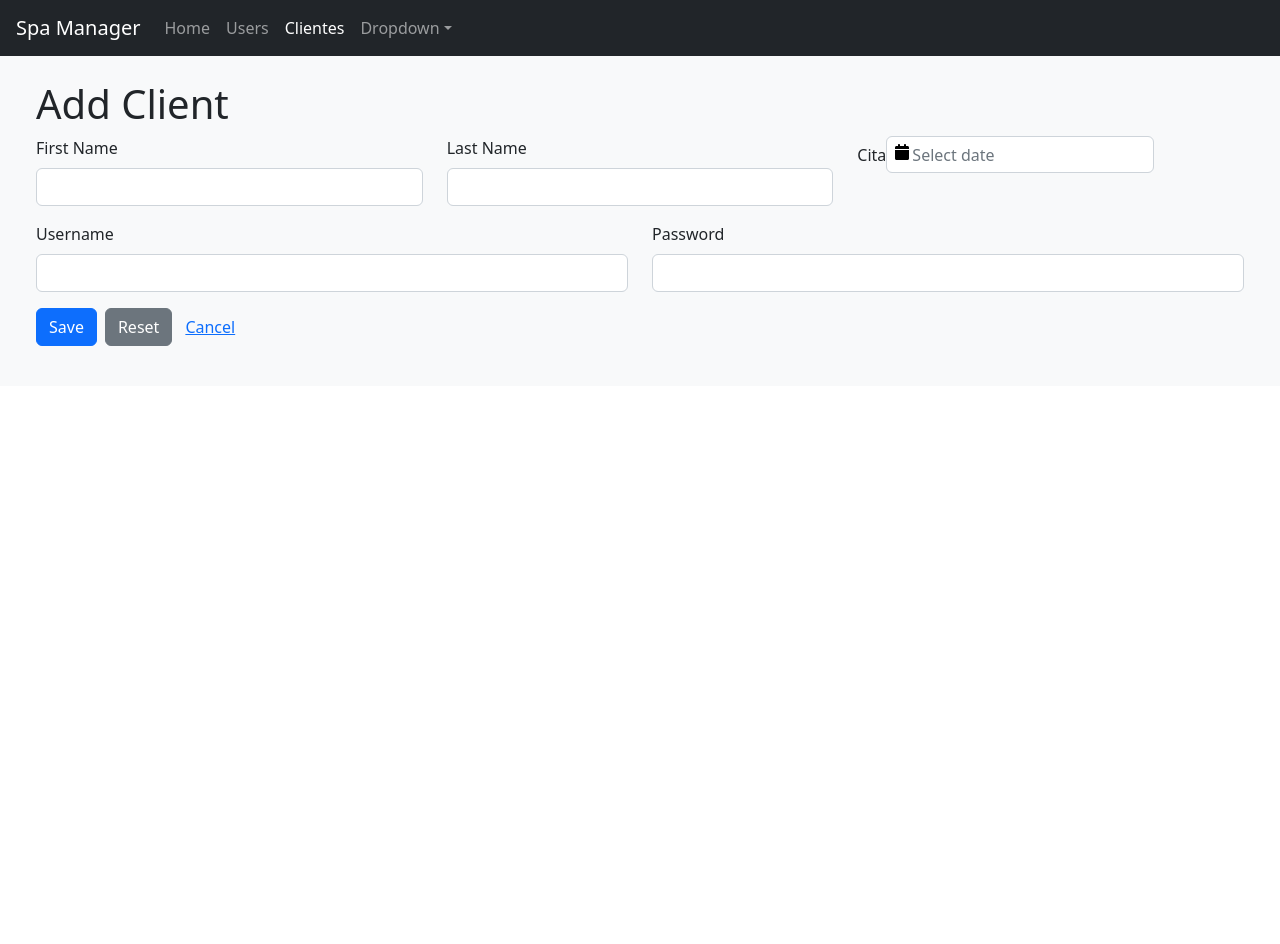
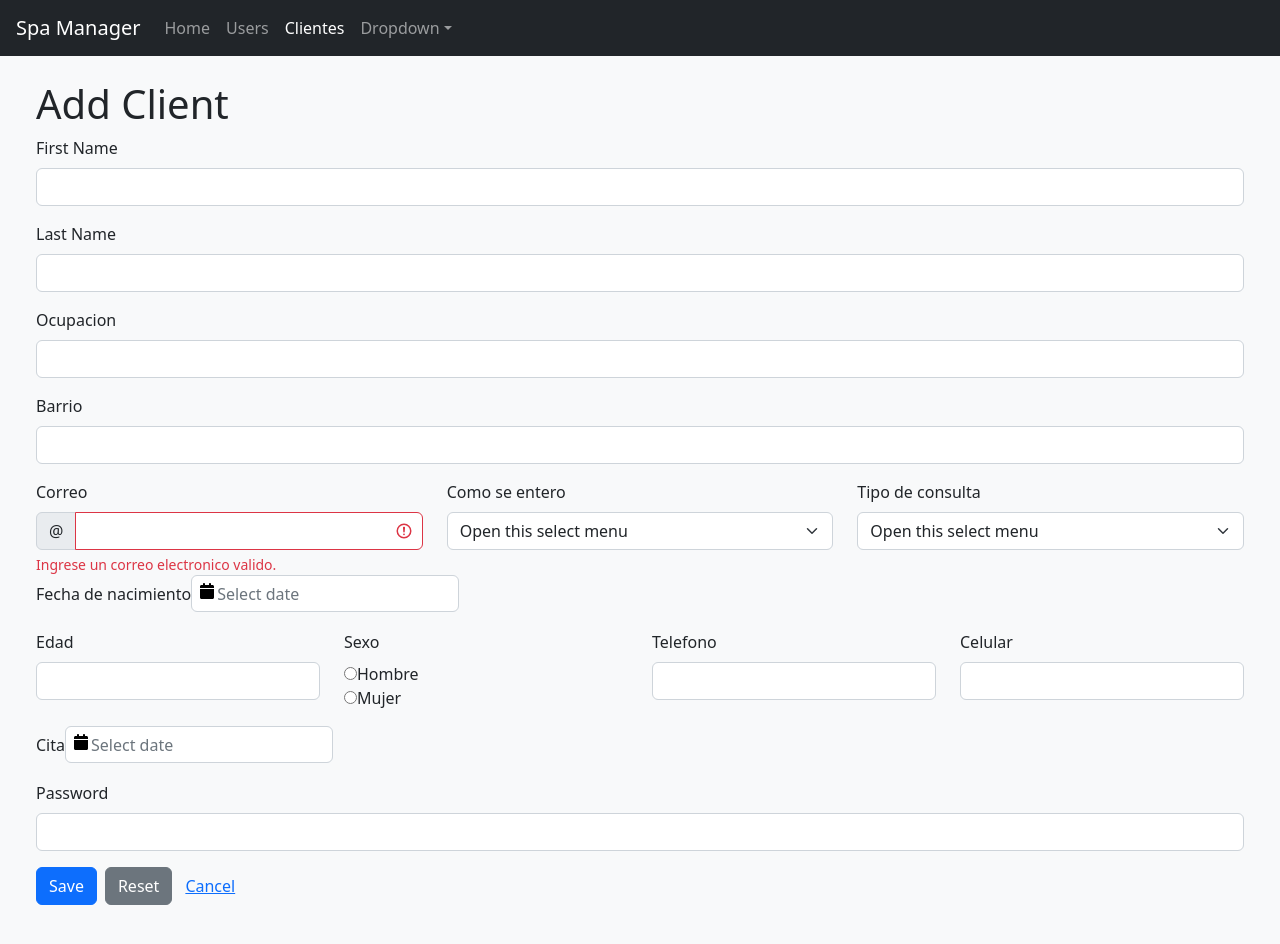
Before and after one commit to luismabr1/spa-manager, a Next.js app: page /clientes/add in a window 1280 px wide. Before the commit the page ends 800 px from the top, so only its background shows below. Built offline with nearby package versions, Linux system fonts and the light colour scheme; sample sign-in values are in the browser's storage.

Commit message:
agrego las opciones restante en el formulario de cliente

```diff
--- a/components/clientes/AddEdit.jsx
+++ b/components/clientes/AddEdit.jsx
@@ -75,12 +75,116 @@ function AddEdit(props) {
                     <input name="firstName" type="text" {...register('firstName')} className={`form-control ${errors.firstName ? 'is-invalid' : ''}`} />
                     <div className="invalid-feedback">{errors.firstName?.message}</div>
                 </div>
-                <div className="mb-3 col">
+                <div className="mb-3">
                     <label className="form-label">Last Name</label>
                     <input name="lastName" type="text" {...register('lastName')} className={`form-control ${errors.lastName ? 'is-invalid' : ''}`} />
                     <div className="invalid-feedback">{errors.lastName?.message}</div>
                 </div>
+                <div className="mb-3">
+                    <label className="form-label">Ocupacion</label>
+                    <input  name="firstName" type="text" {...register('firstName')} className={`form-control ${errors.firstName ? 'is-invalid' : ''}`} />
+                    <div className="invalid-feedback">{errors.firstName?.message}</div>
+                </div>
+                <div className="mb-3">
+                    <label className="form-label">Barrio</label>
+                    <input  name="lastName" type="text" {...register('lastName')} className={`form-control ${errors.lastName ? 'is-invalid' : ''}`}  />
+                    <div className="invalid-feedback">{errors.lastName?.message}</div>
+                </div>
+                <div class="col-md-4">
+                        <label for="validationServerUsername" className="form-label">Correo</label>
+                        <div className="input-group has-validation">
+                            <span className="input-group-text" id="inputGroupPrepend3">@</span>
+                            <input type="email" className="form-control is-invalid" id="validationServerUsername" aria-describedby="inputGroupPrepend3 validationServerUsernameFeedback" required />
+                            <div id="validationServerUsernameFeedback" className="invalid-feedback">
+                                Ingrese un correo electronico valido.
+                            </div>
+                        </div>
+                </div>
                 <div className="mb-3 col">
+                    <label className="form-label">Como se entero</label>
+                   {/*  <input  name="lastName" type="text" {...register('lastName')} className={`form-control ${errors.lastName ? 'is-invalid' : ''}`}  /> */}
+{/*                     <div className="invalid-feedback">{errors.lastName?.message}</div> */}
+                    <select className={`form-control ${errors.lastName ? 'is-invalid' : ''} form-select size="7"`} name="how"  aria-label="Default select example">
+                            <option selected>Open this select menu</option>
+                            <option value="1">One</option>
+                            <option value="2">Two</option>
+                            <option value="3">Three</option>
+                    </select>
+                    <div className="invalid-feedback">{errors.lastName?.message}</div>
+                </div>
+                <div className="mb-3 col">
+                    <label className="form-label">Tipo de consulta</label>
+{/*                     <input  name="lastName" type="text" {...register('lastName')} className={`form-control ${errors.lastName ? 'is-invalid' : ''}`} />
+                    <div className="invalid-feedback">{errors.lastName?.message}</div> */}
+                    <select className={`form-control ${errors.lastName ? 'is-invalid' : ''} form-select size="7"`} name="how"  aria-label="Default select example">
+                            <option selected>Open this select menu</option>
+                            <option value="1">One</option>
+                            <option value="2">Two</option>
+                            <option value="3">Three</option>
+                    </select>
+                </div>
+
+                <div className="mb-3">
+                    <label className="form-label">Fecha de nacimiento</label>
+ {/*                    <Calendar name='cita' className={`form-control ${errors.cita ? 'is-invalid' : ''}` } {...register('cita')}/>
+                    <input name="cita" type="text" {...register('cita')}  />  */}
+                    <Controller
+                        control={control}
+                        name='cita'
+                        /* {...register('cita')} */
+                        render={({ field }) => (
+                        <DatePicker
+                            placeholderText='Select date'
+                            className={`form-control ${errors.cita ? 'is-invalid' : ''}` }
+                           /*  onChange={(date) => field.onChange(date)} */
+                            selected={field.value}
+                            showIcon
+                            dateFormat="MM/dd/yyyy h:mm aa"
+                            showTimeSelect
+                            timeFormat="p"
+                            locale="es-VE"
+                        />
+                    )}
+                    />
+
+                    <div className="invalid-feedback">{errors.cita?.message}</div>
+                </div>
+
+
+
+{/*                 <div className="mb-3">
+                    <label className="form-label">Correo</label>
+                    <input  name="lastName" type="text" {...register('lastName')} className={`form-control ${errors.lastName ? 'is-invalid' : ''}`}  />
+                    <div className="invalid-feedback">{errors.lastName?.message}</div>
+                </div> */}
+
+                <div className="mb-3 col">
+                    <label className="form-label">Edad</label>
+                    <input  name="lastName" type="text" {...register('lastName')} className={`form-control ${errors.lastName ? 'is-invalid' : ''}`}  />
+                    <div className="invalid-feedback">{errors.lastName?.message}</div>
+                </div>
+                <div className="mb-3 col">
+{/*                 <input type="radio" id="html" name="sexo" value="HTML"/> */}
+                    <label className="form-label">Sexo</label><br/>
+                        <input type="radio" id="h" name="sexo" value="CSS" />
+                        <label for="h">Hombre</label><br/>
+                        <input type="radio" id="m" name="sexo" value="JavaScript" />
+                        <label for="m">Mujer</label><br/>
+
+                    {/* <input  name="lastName" type="text" {...register('lastName')} className={`form-control ${errors.lastName ? 'is-invalid' : ''}`}  /> */}
+                    <div className="invalid-feedback">{errors.lastName?.message}</div>
+                </div>
+                <div className="mb-3 col">
+                    <label className="form-label">Telefono</label>
+                    <input  name="lastName" type="text" {...register('lastName')} className={`form-control ${errors.lastName ? 'is-invalid' : ''}`}  />
+                    <div className="invalid-feedback">{errors.lastName?.message}</div>
+                </div>
+                <div className="mb-3 col">
+                    <label className="form-label">Celular</label>
+                    <input  name="lastName" type="text" {...register('lastName')} className={`form-control ${errors.lastName ? 'is-invalid' : ''}`}  />
+                    <div className="invalid-feedback">{errors.lastName?.message}</div>
+                </div>
+                <div className="mb-3">
                     <label className="form-label">Cita</label>
  {/*                    <Calendar name='cita' className={`form-control ${errors.cita ? 'is-invalid' : ''}` } {...register('cita')}/>
                     <input name="cita" type="text" {...register('cita')}  />  */}
@@ -108,12 +212,13 @@ function AddEdit(props) {
 
             </div>
             <div className="row">
-                <div className="mb-3 col">
-                    <label className="form-label">Username</label>
-                    <input name="username" type="text" {...register('username')} className={`form-control ${errors.username ? 'is-invalid' : ''}`} />
+{/*                 <div className="mb-3 input-group has-validation">
+                    <label className="form-label">Username2</label>
+                    <input name="username" type="text" {...register('username')} className={`form-control ${errors.username ? 'is-invalid' : ''} is-invalid`} />
                     <div className="invalid-feedback">{errors.email?.message}</div>
-                </div>
-                <div className="mb-3 col">
+                </div> */}
+
+                <div className="mb-3">
                     <label className="form-label">
                         Password
                         {cliente && <em className="ms-1">(Leave blank to keep the same password)</em>}
--- a/next.config.js
+++ b/next.config.js
@@ -9,8 +9,8 @@ const nextConfig = {
     },
     publicRuntimeConfig: {
         apiUrl: process.env.NODE_ENV === 'development'
-            ? 'https://spa-manager.vercel.app/api' // development api
-            : 'https://spa-manager.vercel.app/api' // production api
+            ? 'http://localhost:3000/api' // development api
+            : /* 'https://spa-manager.vercel.app/api' */'http://localhost:3000/api' // production api
     }
 }
 
```
